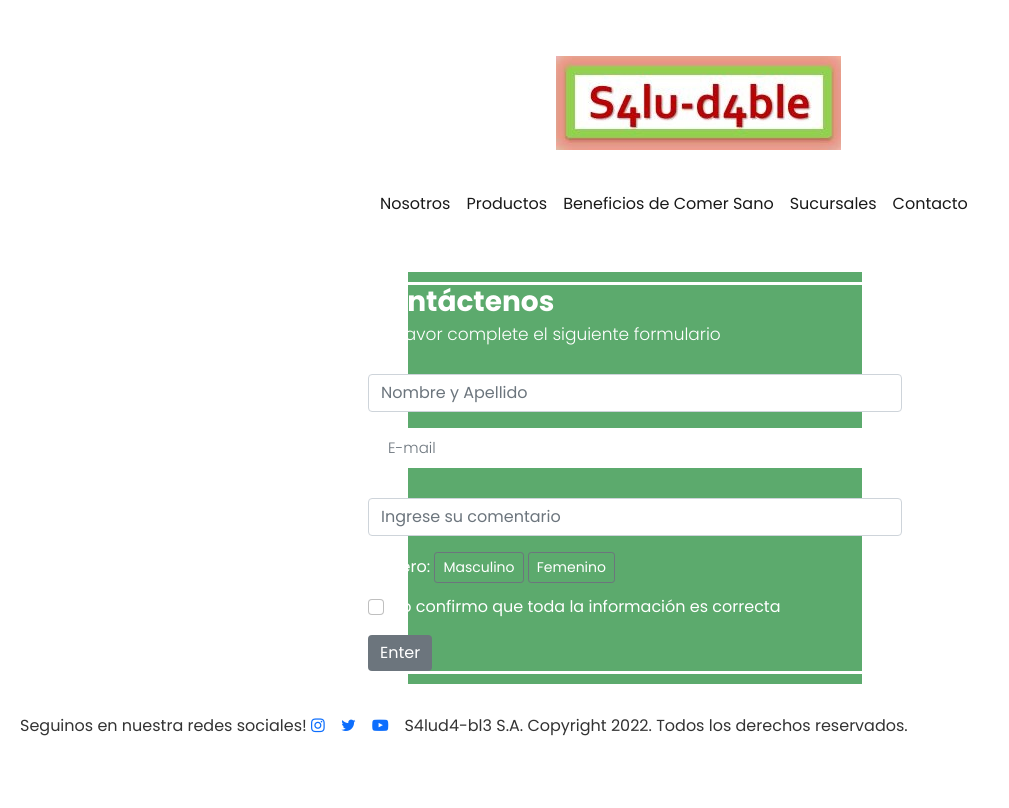
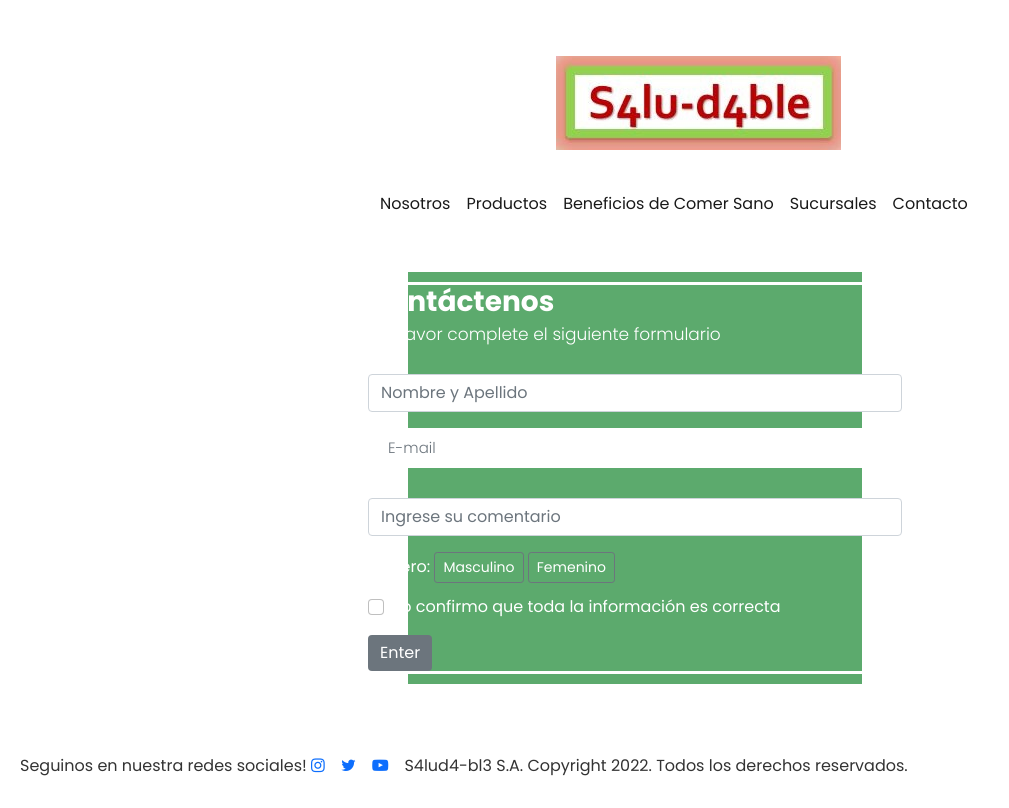
Before and after one commit to SMSnice/myrepositorio, a website: page secciones/contacto.html in a window 1280 px wide. Shown: the whole page, without its empty margins (0-1009 px from the left). Drawn offline with nearby package versions, Linux system fonts and the light colour scheme; files that its build step writes are made by us from their sources.

Commit message:
Upds archivos SCSS

```diff
--- a/SCSS/estilospaginas/_comersano.scss
+++ b/SCSS/estilospaginas/_comersano.scss
@@ -1,7 +1,3 @@
-
-
-
-
 
   .comerSanoPadre{
     margin-left: 30px;
--- a/SCSS/estilospaginas/_contacto.scss
+++ b/SCSS/estilospaginas/_contacto.scss
@@ -1,7 +1,7 @@
 
 main{
     /* FORM de "Contacto" */
-
+   padding-bottom: 40px;
 
 
 
@@ -15,11 +15,8 @@ main{
   justify-content: center;
   align-items: center;
   text-align: center;
-  /* min-height: 100vh; */
-  /* background-color: #559c7a; */
   background-color: $color-form-background-color;
-  /* background-color: linear-gradient(to left, rgb(92, 170, 109), rgb(224, 248, 139), rgb(209, 85, 157));  */
-}
+  }
 
 .form-holder .form-content {
   position: relative;
```
Also changed, not shown: SCSS/estilospaginas/_index.scss (+0 -8 lines).
